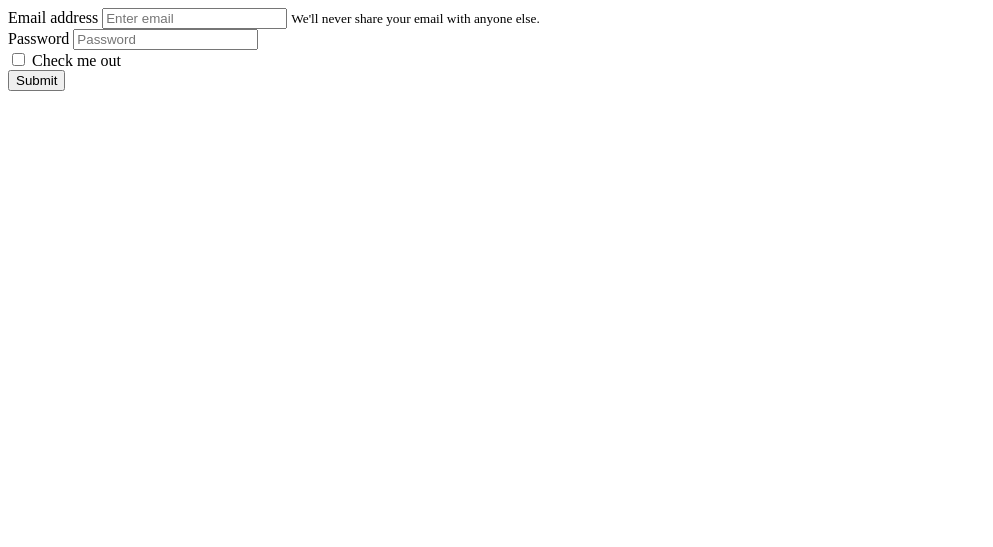
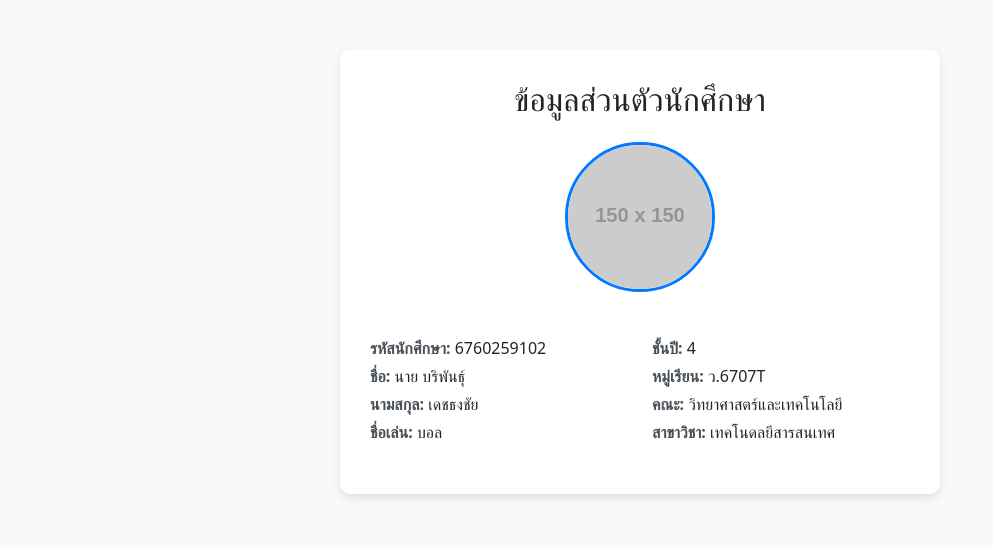
Before and after one commit to BORIDOS/MySide, a plain HTML site: page index.html in a window 1280 px wide. Shown: the whole page, without its empty margins (0-993 px from the left). Drawn offline with nearby package versions, Linux system fonts and the light colour scheme; placeholder pictures from the web are drawn by us.

Commit message:
Update index.html

```diff
--- a/index.html
+++ b/index.html
@@ -1,16 +1,62 @@
-<form>
-  <div class="form-group">
-    <label for="exampleInputEmail1">Email address</label>
-    <input type="email" class="form-control" id="exampleInputEmail1" aria-describedby="emailHelp" placeholder="Enter email">
-    <small id="emailHelp" class="form-text text-muted">We'll never share your email with anyone else.</small>
-  </div>
-  <div class="form-group">
-    <label for="exampleInputPassword1">Password</label>
-    <input type="password" class="form-control" id="exampleInputPassword1" placeholder="Password">
-  </div>
-  <div class="form-group form-check">
-    <input type="checkbox" class="form-check-input" id="exampleCheck1">
-    <label class="form-check-label" for="exampleCheck1">Check me out</label>
-  </div>
-  <button type="submit" class="btn btn-primary">Submit</button>
-</form>
+<!DOCTYPE html>
+<html lang="en">
+<head>
+    <meta charset="UTF-8">
+    <meta name="viewport" content="width=device-width, initial-scale=1.0">
+    <title>ข้อมูลส่วนตัวนักศึกษา</title>
+    <link href="https://cdn.jsdelivr.net/npm/bootstrap@5.3.0/dist/css/bootstrap.min.css" rel="stylesheet">
+    <style>
+        body {
+            background-color: #f8f9fa;
+        }
+        .profile-card {
+            max-width: 600px;
+            margin: 50px auto;
+            padding: 30px;
+            border-radius: 10px;
+            box-shadow: 0 4px 8px rgba(0, 0, 0, 0.1);
+            background-color: #fff;
+        }
+        .profile-img {
+            width: 150px;
+            height: 150px;
+            object-fit: cover;
+            border-radius: 50%;
+            margin-bottom: 20px;
+            border: 3px solid #007bff;
+        }
+        .info-label {
+            font-weight: bold;
+            color: #495057;
+        }
+        .info-value {
+            color: #212529;
+        }
+    </style>
+</head>
+<body>
+
+    <div class="container">
+        <div class="profile-card text-center">
+            <h2 class="mb-4">ข้อมูลส่วนตัวนักศึกษา</h2>
+            <img src="https://via.placeholder.com/150" class="profile-img" alt="รูปโปรไฟล์">
+            <div class="row text-start mt-4">
+                <div class="col-md-6 mb-3">
+                    <p class="mb-1"><span class="info-label">รหัสนักศึกษา:</span> <span class="info-value">6760259102</span></p>
+                    <p class="mb-1"><span class="info-label">ชื่อ:</span> <span class="info-value">นาย บริพันธุ์</span></p>
+                    <p class="mb-1"><span class="info-label">นามสกุล:</span> <span class="info-value">เดชธงชัย</span></p>
+                    <p class="mb-1"><span class="info-label">ชื่อเล่น:</span> <span class="info-value">บอล</span></p>
+                </div>
+                <div class="col-md-6 mb-3">
+                    <p class="mb-1"><span class="info-label">ชั้นปี:</span> <span class="info-value">4</span></p>
+                    <p class="mb-1"><span class="info-label">หมู่เรียน:</span> <span class="info-value">ว.6707T</span></p>
+                    <p class="mb-1"><span class="info-label">คณะ:</span> <span class="info-value">วิทยาศาสตร์และเทคโนโลยี</span></p>
+                    <p class="mb-1"><span class="info-label">สาขาวิชา:</span> <span class="info-value">เทคโนดลยีสารสนเทศ</span></p>
+                </div>
+            </div>
+        </div>
+    </div>
+
+    <script src="https://cdn.jsdelivr.net/npm/bootstrap@5.3.0/dist/js/bootstrap.bundle.min.js"></script>
+</body>
+</html>
```
